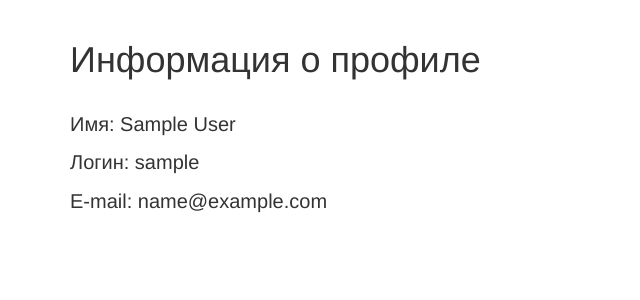
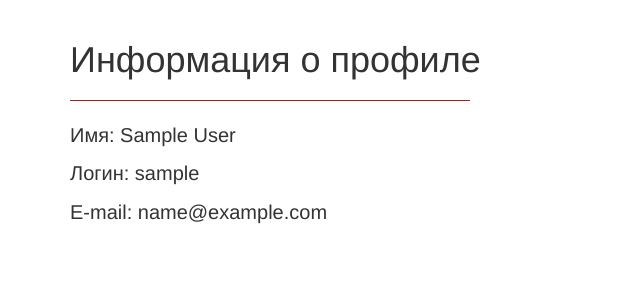
Before and after one commit to StepanBarantsev/course_management, a Flask app: page /profile in a window 1280 px wide. Shown: the part 52-352 px from the top of the page, without its empty margins (0-640 px from the left). Run offline with Flask 2, Linux system fonts and the light colour scheme; the visitor is signed in with stand-in values (Sample User, id 1); data comes from the database, SQL or seed files in the repository; some libraries are stand-ins or nearby versions.

Commit message:
Добавил черту-разделитель

```diff
--- a/app/static/base.css
+++ b/app/static/base.css
@@ -1,3 +1,7 @@
 .profile_text{
     font-size: 2rem;
 }
+
+.hr{
+    border-top: 1px solid #a21f1f
+}
--- a/app/templates/profile/profile.html
+++ b/app/templates/profile/profile.html
@@ -2,7 +2,7 @@
 
 {% block app_content %}
     <h1> Информация о профиле </h1>
-    <br>
+    <hr align="left" width="400" class="hr" />
     {% if current_user.name is not none %}
     <p class="profile_text"> Имя: {{ current_user.name }} </p>
     {% endif %}
```
